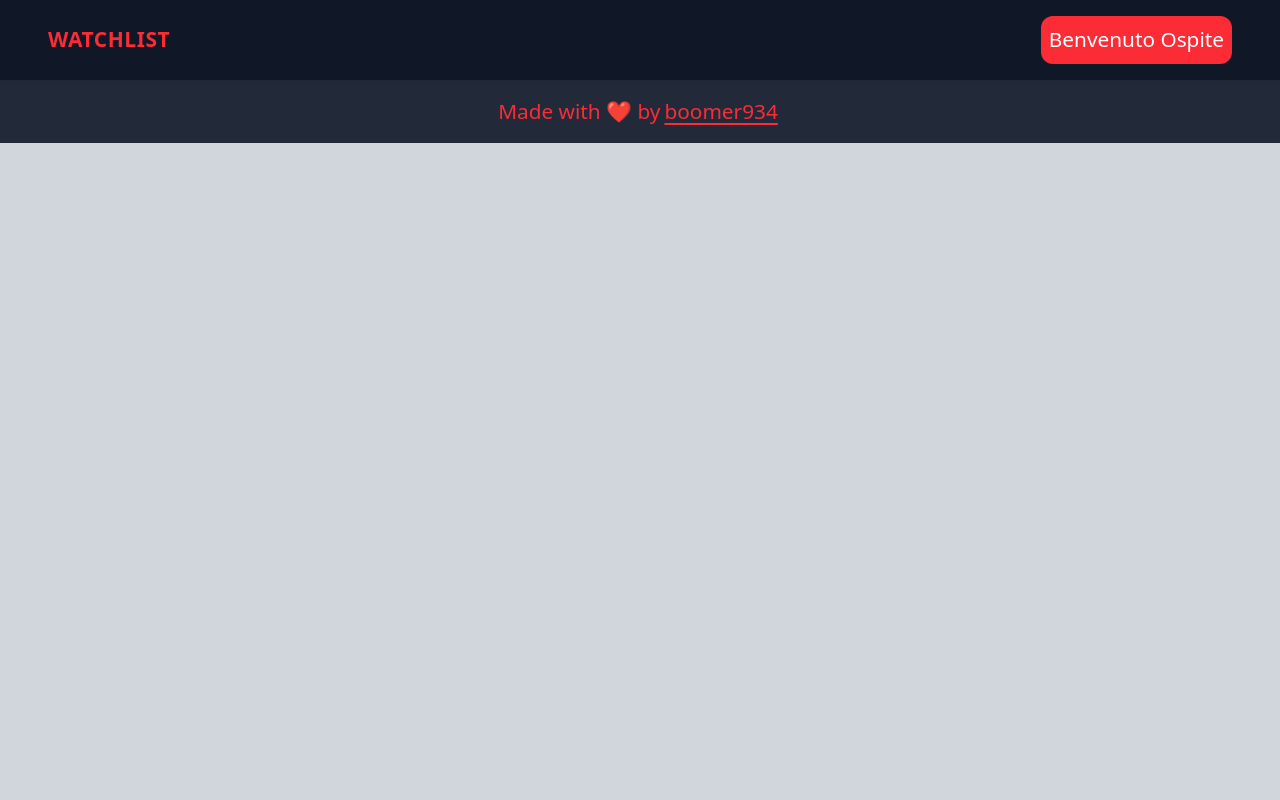
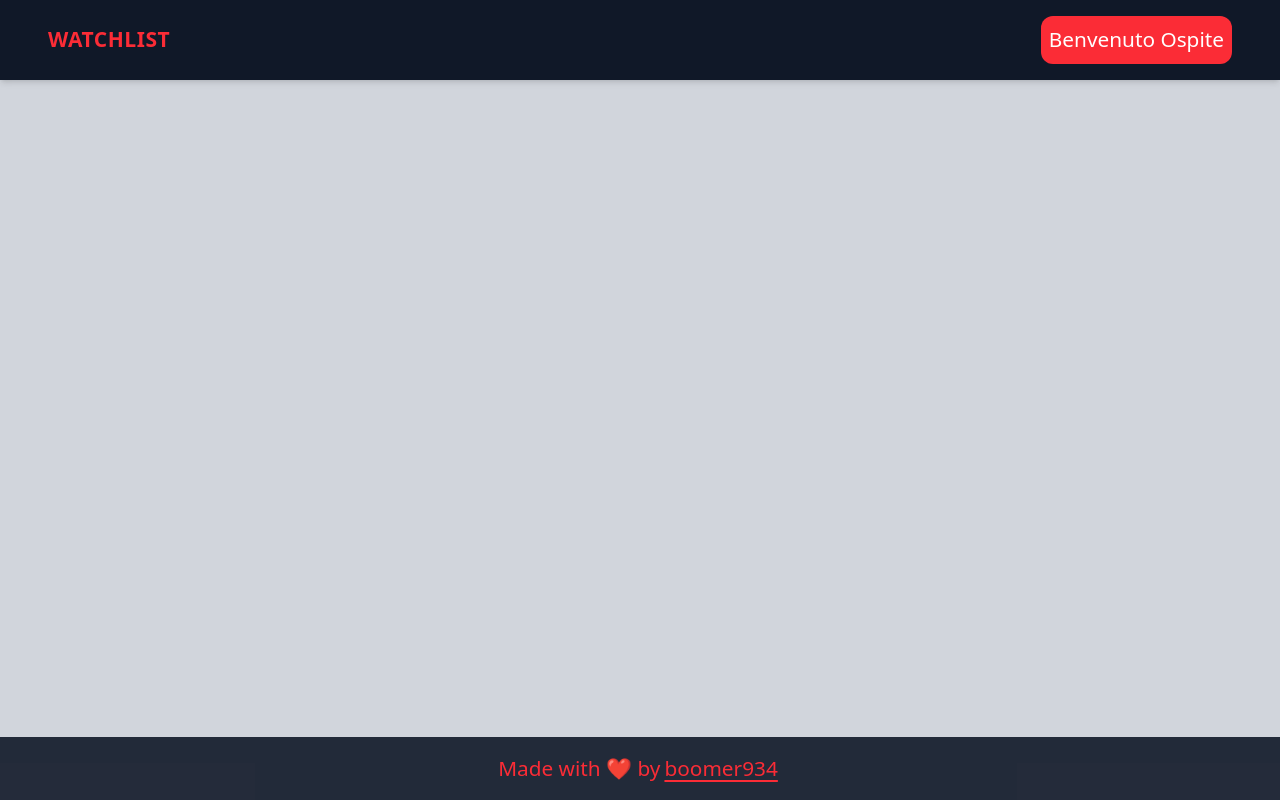
Before and after one commit to boomer934/watchlist, a React (Vite) app in the folder client/: page /home/watchlist in a window 1280 px wide. Built offline with nearby package versions, Linux system fonts and the light colour scheme.

Commit message:
Add className prop to Footer component and update Watchlist page to position footer absolutely

```diff
--- a/client/src/components/Footer.jsx
+++ b/client/src/components/Footer.jsx
@@ -1,10 +1,20 @@
 import { useLocation } from "react-router-dom"
 import { useRef,useEffect } from "react"
-export default function Footer() {
+export default function Footer({className}) {
+    const location = useLocation()
+    const ref = useRef(null)
+    useEffect(()=>{
+        if(ref){
+            if(location.pathname.includes("/home/watchlist")){
+            ref.current.classList.remove("relative")
+            ref.current.classList.add("absolute")
+        }
+    }
+    },[])
 
   return (
     <>
-        <footer className="relative bottom-0 bg-gray-900/90 p-4 w-full flex justify-center items-center">
+        <footer ref={ref} className="relative bottom-0 bg-gray-900/90 p-4 w-full flex justify-center items-center">
             <p className="text-red-500 after:content-[_] after:ml-1">
                 <span  className="mr-1">
                     Made with ❤️ by
--- a/client/src/pages/Watchlist.jsx
+++ b/client/src/pages/Watchlist.jsx
@@ -6,7 +6,7 @@ export default function Watchlist() {
     <div className="flex flex-col h-full justify-end">
       <Navbar/>
       <div className="flex flex-col h-full justify-end">
-        <Footer/>
+        <Footer className="absolute bottom-0"/>
       </div>
     </div>
   )
```
